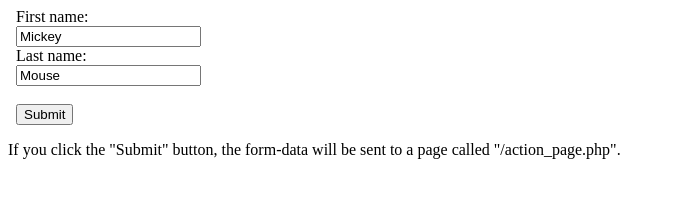
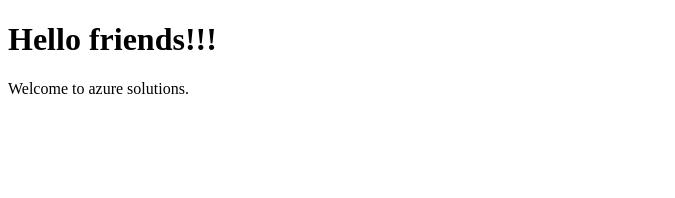
Before and after one commit to pamelamandal/azurerepo, a plain HTML site: page index.htm in a window 1280 px wide. Shown: the whole page, without its empty margins (0-675 px from the left). Drawn offline with Linux system fonts and the light colour scheme.

Commit message:
Update index.htm

```diff
--- a/index.htm
+++ b/index.htm
@@ -1,4 +1 @@
-<!DOCTYPE html><html><body>
-<form action="/action_page.php">  First name:<br>  <input type="text" name="firstname" value="Mickey">  <br>  Last name:<br>  <input type="text" name="lastname" value="Mouse">  <br><br>  <input type="submit" value="Submit"></form>
-<p>If you click the "Submit" button, the form-data will be sent to a page called "/action_page.php".</p>
-</body></html>
+<!DOCTYPE html><html><body><h1>Hello friends!!!</h1><p>Welcome to azure solutions.</body></html>
```
